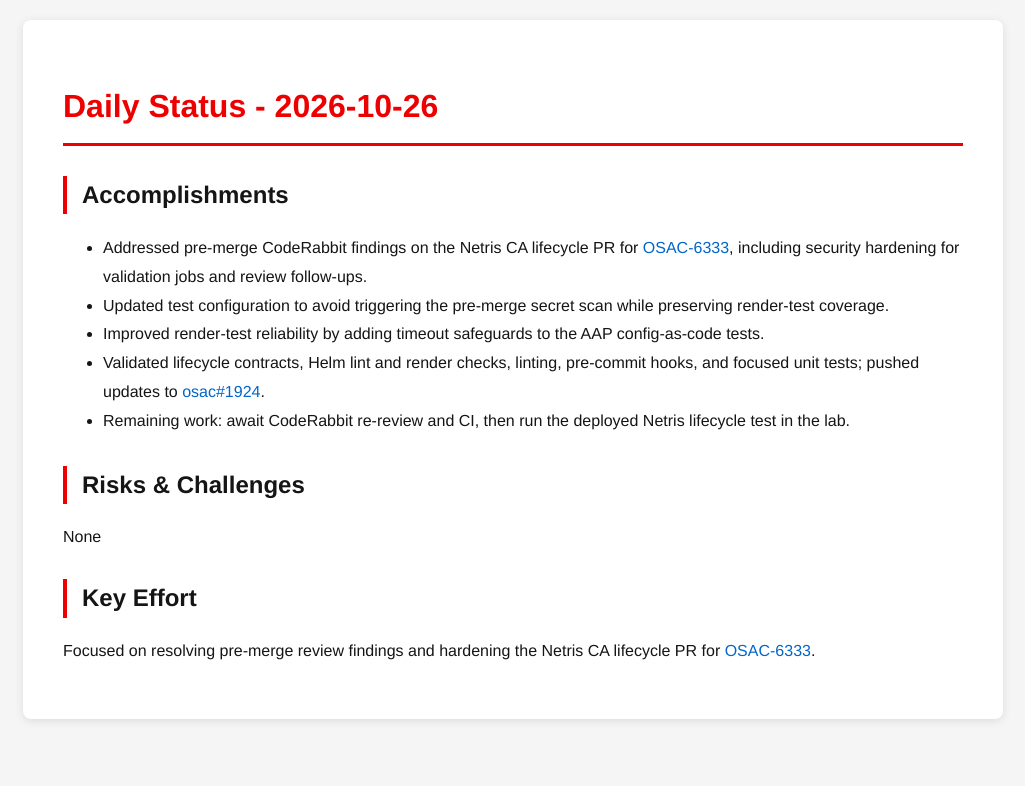
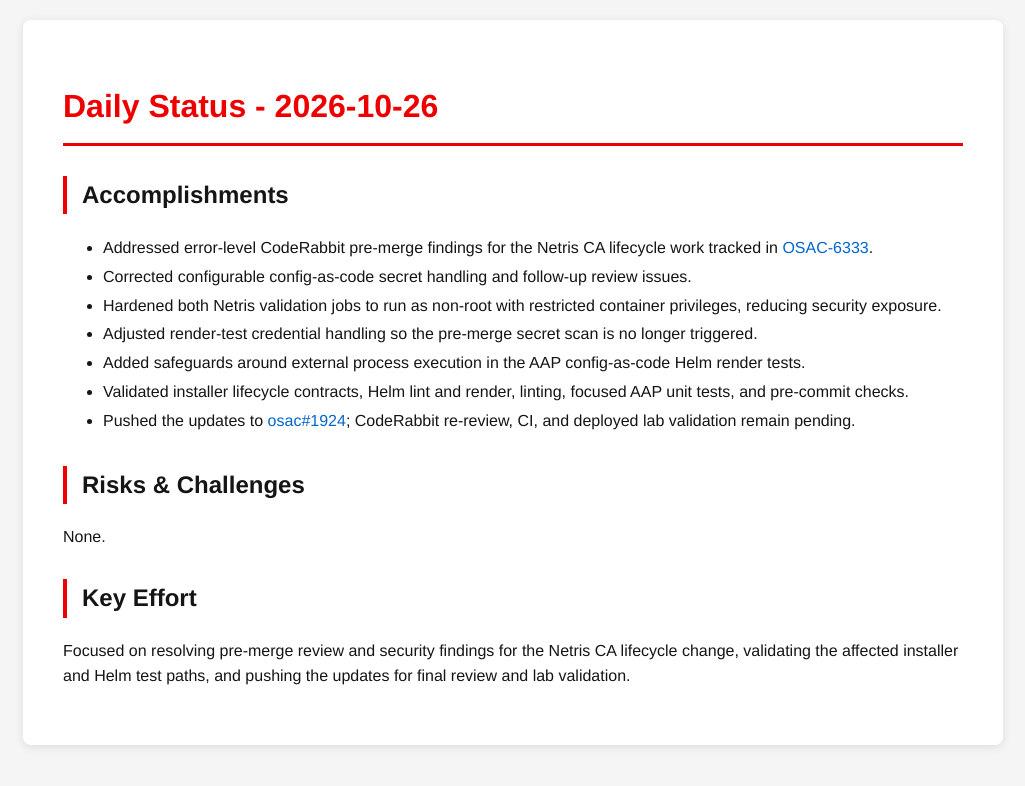
Before and after one commit to tzvatot/daily-status, a Jekyll site: the page built from 2026-10-26.md, in a window 1280 px wide. Shown: the top 786 px of the page, without its empty margins (127-1152 px from the left). Built offline with Jekyll 4.4.1, drawn with Linux system fonts in a browser that asks for light colours.

Commit message:
Daily status update - 2026-10-26

```diff
--- a/2026-10-26.md
+++ b/2026-10-26.md
@@ -7,14 +7,16 @@ date: 2026-10-26
 # Daily Status - 2026-10-26
 
 ## Accomplishments
-- Addressed pre-merge CodeRabbit findings on the Netris CA lifecycle PR for [OSAC-6333](https://redhat.atlassian.net/browse/OSAC-6333), including security hardening for validation jobs and review follow-ups.
-- Updated test configuration to avoid triggering the pre-merge secret scan while preserving render-test coverage.
-- Improved render-test reliability by adding timeout safeguards to the AAP config-as-code tests.
-- Validated lifecycle contracts, Helm lint and render checks, linting, pre-commit hooks, and focused unit tests; pushed updates to [osac#1924](https://github.com/osac-project/osac/pull/1924).
-- Remaining work: await CodeRabbit re-review and CI, then run the deployed Netris lifecycle test in the lab.
+- Addressed error-level CodeRabbit pre-merge findings for the Netris CA lifecycle work tracked in [OSAC-6333](https://redhat.atlassian.net/browse/OSAC-6333).
+- Corrected configurable config-as-code secret handling and follow-up review issues.
+- Hardened both Netris validation jobs to run as non-root with restricted container privileges, reducing security exposure.
+- Adjusted render-test credential handling so the pre-merge secret scan is no longer triggered.
+- Added safeguards around external process execution in the AAP config-as-code Helm render tests.
+- Validated installer lifecycle contracts, Helm lint and render, linting, focused AAP unit tests, and pre-commit checks.
+- Pushed the updates to [osac#1924](https://github.com/osac-project/osac/pull/1924); CodeRabbit re-review, CI, and deployed lab validation remain pending.
 
 ## Risks & Challenges
-None
+None.
 
 ## Key Effort
-Focused on resolving pre-merge review findings and hardening the Netris CA lifecycle PR for [OSAC-6333](https://redhat.atlassian.net/browse/OSAC-6333).
+Focused on resolving pre-merge review and security findings for the Netris CA lifecycle change, validating the affected installer and Helm test paths, and pushing the updates for final review and lab validation.
```
